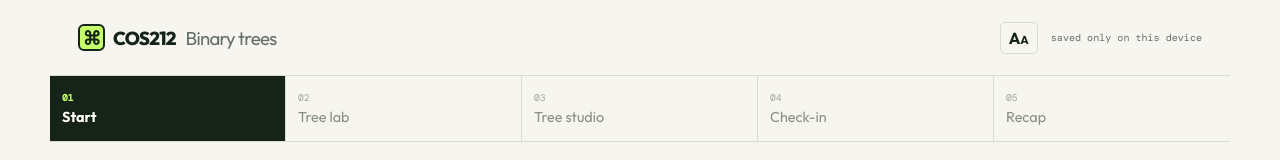
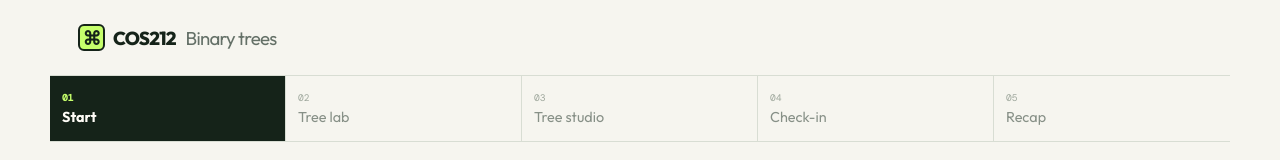
Before and after one commit to Dindosss/COS750-Project, a React (Vite) app: page / in a window 1280 px wide. Shown: the top 160 px of the page. Built offline with nearby package versions, Linux system fonts and the light colour scheme.

Commit message:
remove header

```diff
--- a/src/routes/index.tsx
+++ b/src/routes/index.tsx
@@ -17,16 +17,15 @@ export default function App() {
   const [score, setScore] = useState(() => load('cos212-score', 0));
   const [lessonTree, setLessonTree] = useState(() => randomTree(7)!);
   const [selected, setSelected] = useState(() => lessonTree.id);
-  const [large, setLarge] = useState(() => load('cos212-large', false));
-  useEffect(() => { save('cos212-stage', stage); save('cos212-done', done); save('cos212-score', score); save('cos212-large', large); }, [stage, done, score, large]);
+  useEffect(() => { save('cos212-stage', stage); save('cos212-done', done); save('cos212-score', score); }, [stage, done, score]);
   const go = (nextStage: StageId) => { setStage(nextStage); if (!done.includes(nextStage)) setDone([...done, nextStage]); };
   const current = stages.findIndex(item => item.id === stage);
   const next = () => go(stages[Math.min(4, current + 1)].id);
   const node = findNode(lessonTree, selected);
   const refreshLesson = () => { const nextTree = randomTree(7)!; setLessonTree(nextTree); setSelected(nextTree.id); };
 
-  return <main className={large ? 'large-text' : ''}>
-    <header><a className="brand" href="#top"><span>⌘</span>COS212 <em>Binary trees</em></a><div className="settings"><button onClick={() => setLarge(!large)} aria-pressed={large}>A<span>A</span></button><span className="privacy">saved only on this device</span></div></header>
+  return <main>
+    <header><a className="brand" href="#top"><span>⌘</span>COS212 <em>Binary trees</em></a></header>
     <nav aria-label="Learning stages">{stages.map(item => <button key={item.id} onClick={() => done.includes(item.id) && go(item.id)} disabled={!done.includes(item.id) && item.id !== stage} className={stage === item.id ? 'here' : done.includes(item.id) ? 'done' : ''}><small>{item.kicker}</small>{item.label}</button>)}</nav>
     <div id="top" className="page">
       {stage === 'welcome' && <section className="hero"><div><p className="eyebrow">SELF-PACED MINI COURSE</p><h1>Binary trees,<br /><mark>made tangible.</mark></h1><p className="lead">Learn to read, build and traverse a binary search tree—one clean visual step at a time.</p><button className="primary" onClick={next}>Begin the tutor <b>→</b></button><p className="time">About 25 minutes · Your progress stays here</p></div><div className="hero-art"><span>ROOT</span><div className="root-dot">8</div><i className="line l1" /><i className="line l2" /><div className="leaf one">3</div><div className="leaf two">10</div><b>at most<br />two children</b></div></section>}
```
